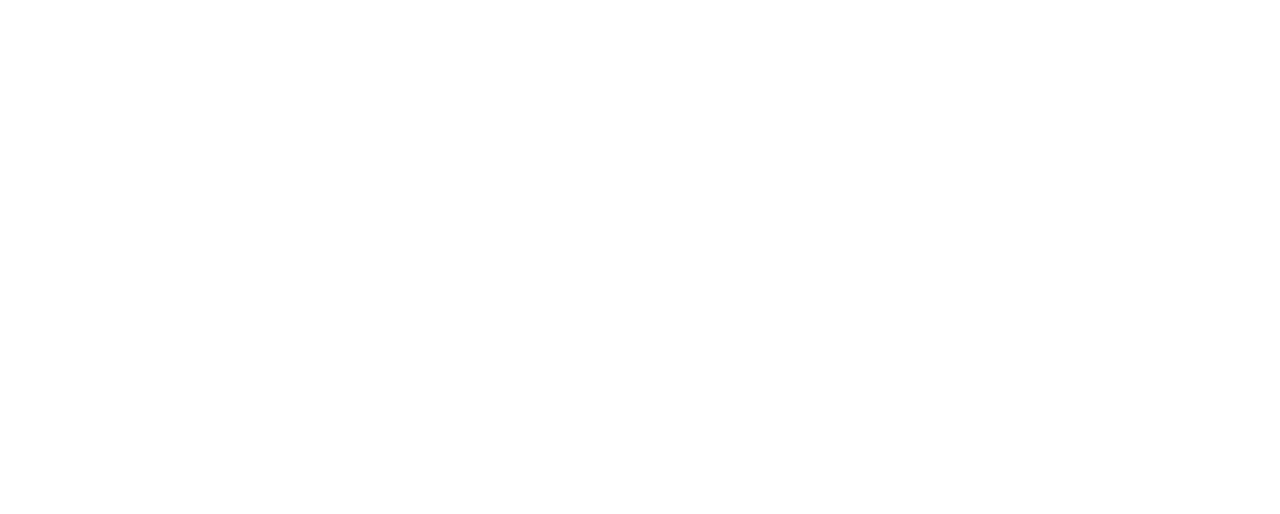
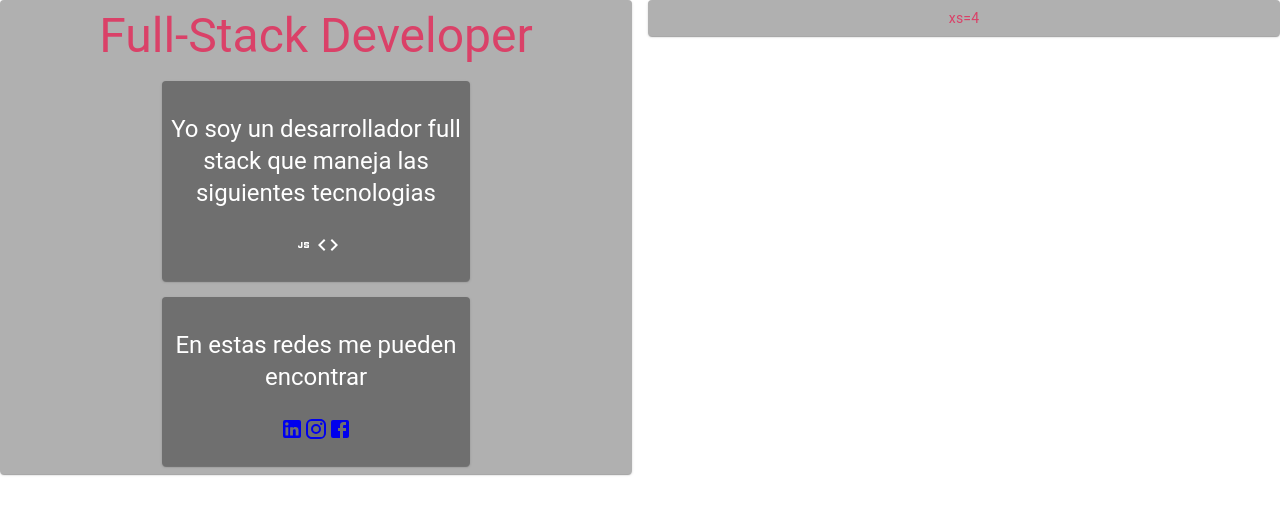
Before and after one commit to Dilson2022/LOGIN-REACT, a React (Create React App) app: page /portafolio in a window 1280 px wide. Before the commit this address had no page. Shown: the top 514 px of the page. Built offline with nearby package versions, Linux system fonts and the light colour scheme.

Commit message:
metodo para iniciar sesion actualizado

```diff
--- a/src/App.js
+++ b/src/App.js
@@ -4,20 +4,33 @@ import { BrowserRouter, Routes, Route  } from 'react-router-dom';
 import Home from './components/home/home.js'
 import Landing from './components/Landing/landing.js'
 import Users from './components/Users/users.js'
+import Portafolio from './components/Portafolio/portafolio.js';
 import { ProtectedRoute } from './components/ProtectedRoute/protectedRoute';
-
+import { useState } from 'react'
 
 const  App = () => {
+  const [isAllowed, setIsAllowed] = useState()
+
+  const functionToGetchildData = (validateRouteLogin) => {
+    if (validateRouteLogin === ''){
+      setIsAllowed(true)
+    } else {
+      setIsAllowed(false)
+    }
+    console.log('isAllowed',isAllowed)
+  }
+
 
   return (
       <BrowserRouter>
         <Routes>
-            <Route element={<ProtectedRoute isAllowed={false}/>}>
+            <Route element={<ProtectedRoute isAllowed={isAllowed}/>}>
               <Route path='/home' element={ <Home />}> </Route>
             </Route>
             <Route path='/landing' element={<Landing/>}> </Route>
             <Route path='/users' element={<Users/>}> </Route>
-            <Route path='/inicioSesion' element={<Login/>}></Route>
+            <Route path='/inicioSesion' element={<Login childToParentData={functionToGetchildData}/>}></Route>
+            <Route path='/portafolio' element={<Portafolio />}></Route>
         </Routes>
       </BrowserRouter>
   );
--- /dev/null
+++ b/src/components/Portafolio/portafolio.js
@@ -0,0 +1,76 @@
+import { styled } from '@mui/material/styles';
+import Paper from '@mui/material/Paper';
+import Grid from '@mui/material/Grid';
+import Typography from '@mui/material/Typography';
+import JavascriptIcon from '@mui/icons-material/Javascript';
+import CodeIcon from '@mui/icons-material/Code';
+import LinkedInIcon from '@mui/icons-material/LinkedIn';
+import FacebookIcon from '@mui/icons-material/Facebook';
+import InstagramIcon from '@mui/icons-material/Instagram';
+
+
+const Item = styled(Paper)(({ theme }) => ({
+  backgroundColor: theme.palette.mode === 'dark' ? '#1A2027' : '#B0B0B0',
+  color: '#DA4168',
+  ...theme.typography.body2,
+  padding: theme.spacing(1),
+  textAlign: 'center',
+}));
+
+const Item2 = styled(Paper)(({ theme }) => ({
+    backgroundColor: '#6F6F6F',
+    color: 'white',
+    ...theme.typography.body2,
+    padding: theme.spacing(1),
+  }));
+
+
+const Portafolio = () => {
+    return (
+        <Grid container spacing={2}>
+            <Grid item xs={6}>
+            <Item>
+                <Typography variant="h3" gutterBottom>
+                    Full-Stack Developer
+                </Typography>
+                <Grid container>
+                    <Grid item xs={3}/>
+                    <Grid item xs={6}>
+                        <Item2>
+                            <Typography variant="h5" gutterBottom>
+                                <p>Yo soy un desarrollador full stack que maneja las siguientes tecnologias</p>
+                                <JavascriptIcon />
+                                <CodeIcon />
+                            </Typography>
+                        </Item2>
+                    </Grid>
+                </Grid>
+                <Grid container mt={2}>
+                    <Grid item xs={3}/>
+                    <Grid item xs={6}>
+                        <Item2>
+                            <Typography variant="h5" gutterBottom>
+                                <p>En estas redes me pueden encontrar</p>
+                                <a href="https://www.linkedin.com/feed/" target={"_blank"}>
+                                    <LinkedInIcon />
+                                </a>
+                                <a href="https://www.linkedin.com/feed/" target={"_blank"}>
+                                    <InstagramIcon />
+                                </a>
+                                <a href="https://www.linkedin.com/feed/" target={"_blank"}>
+                                    <FacebookIcon />
+                                </a>
+                            </Typography>
+                        </Item2>
+                    </Grid>
+                </Grid>
+            </Item>
+            </Grid>
+            <Grid item xs={6}>
+            <Item>xs=4</Item>
+            </Grid>
+      </Grid>
+    )
+}
+
+export default Portafolio
--- a/src/components/home/home.js
+++ b/src/components/home/home.js
@@ -25,6 +25,14 @@ export default function BasicMenu() {
                     onClick={handleClick}
                 >
                     Landing
+                </Button>
+            </Link>
+            <Link to='/portafolio'>
+                <Button
+                    id="basic-button"
+                    onClick={handleClick}
+                >
+                    Portafolio
                 </Button>
             </Link>
             <Button
@@ -56,7 +64,9 @@ export default function BasicMenu() {
             >
                 <MenuItem onClick={handleClose}>Profile</MenuItem>
                 <MenuItem onClick={handleClose}>My account</MenuItem>
-                <MenuItem onClick={handleClose}>Logout</MenuItem>
+                <Link to='/inicioSesion'>
+                    <MenuItem onClick={handleClose}>Logout</MenuItem>
+                </Link>
             </Menu>
         </Grid>
         </Grid>
--- a/src/components/login/login.css
+++ b/src/components/login/login.css
@@ -0,0 +1,9 @@
+.Item {
+    background-color: #D3D1D1;
+    text-align: center;
+    border-radius: 20px;
+}
+
+.btn {
+    background-color: aqua;
+}
--- a/src/components/login/login.js
+++ b/src/components/login/login.js
@@ -1,3 +1,4 @@
+import './login.css'
 import * as React from 'react'
 import { useState } from 'react'
 import { styled } from '@mui/material/styles';
@@ -18,12 +19,13 @@ import Alert from '@mui/material/Alert';
 import axios from 'axios'
 import { Link  } from 'react-router-dom';
 
-const Login = () => {
+const Login = ({childToParentData}) => {
     const [showPassword, setShowPassword] = useState(false);
     const [alert, setAlert] = useState(false);
     const [alertUsuario, setAlertUsuario] = useState(false);
     const [usuario, setUsuario] = useState('')
     const [password, setPassword] = useState('')
+    const [data, setData] = useState('')
 
     const onChangeUsuario = (event) => {setUsuario(event.target.value)}
     const onChangePassword = (event) => {setPassword(event.target.value)}
@@ -40,10 +42,14 @@ const Login = () => {
             }).then((response) => {
 
                 console.log('Esta es la respuesta del back',response.data)
+                setData(response.data)
+                childToParentData(data)
                 // setUsuario('')
                 // setPassword('')
             }).catch((err)=>{
+                setData('')
                 setAlertUsuario(true)
+                childToParentData(data)
                 console.log('entro al error')
             })
         }
@@ -56,19 +62,11 @@ const Login = () => {
         event.preventDefault();
     };
 
-    const Item = styled(Paper)(({ theme }) => ({
-        backgroundColor: '#D3D1D1',
-        ...theme.typography.body2,
-        padding: theme.spacing(1),
-        textAlign: 'center',
-        color: theme.palette.text.secondary,
-    }));
-
     return (
         <Grid container>
         <Grid item xs={4}/>
         <Grid item xs={4} pt={8} >
-                <Item>
+                <div className='Item'>
                     <Typography variant="h4" gutterBottom>
                         Inicio de sesion
                     </Typography>
@@ -81,7 +79,7 @@ const Login = () => {
                         <Alert severity="warning">Usuario no existe</Alert>
                     }
                     <Grid item pt={4}>
-                        <TextField
+                    <TextField
                             value={usuario}
                             onChange={onChangeUsuario}
                             id="outlined-basic"
@@ -120,7 +118,7 @@ const Login = () => {
                             </Link>
                         </Stack>
                     </Grid>
-                </Item>
+                </div>
             </Grid>
         </Grid>
     )
```
Also changed, not shown: src/components/Portafolio/portafolio.css (added).
